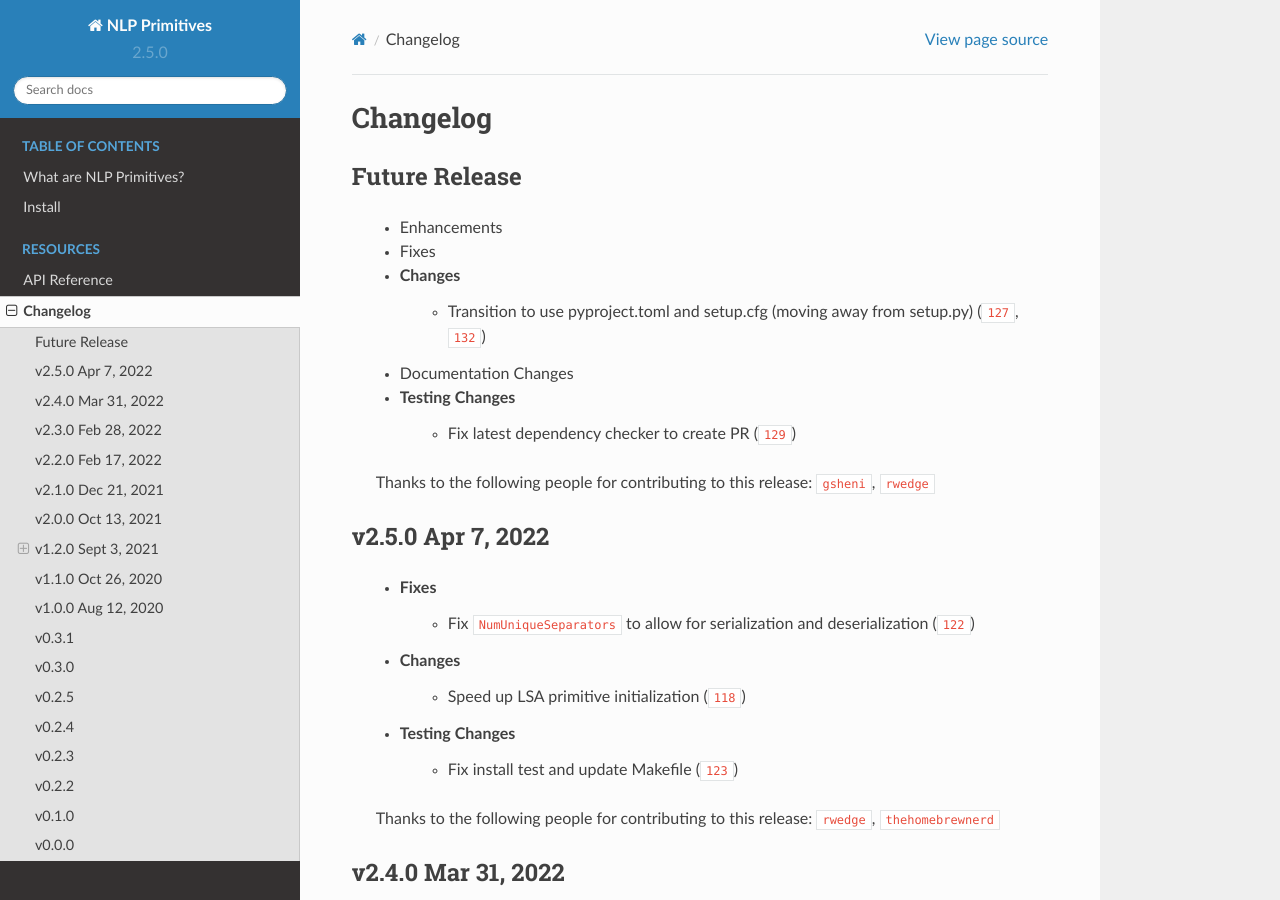
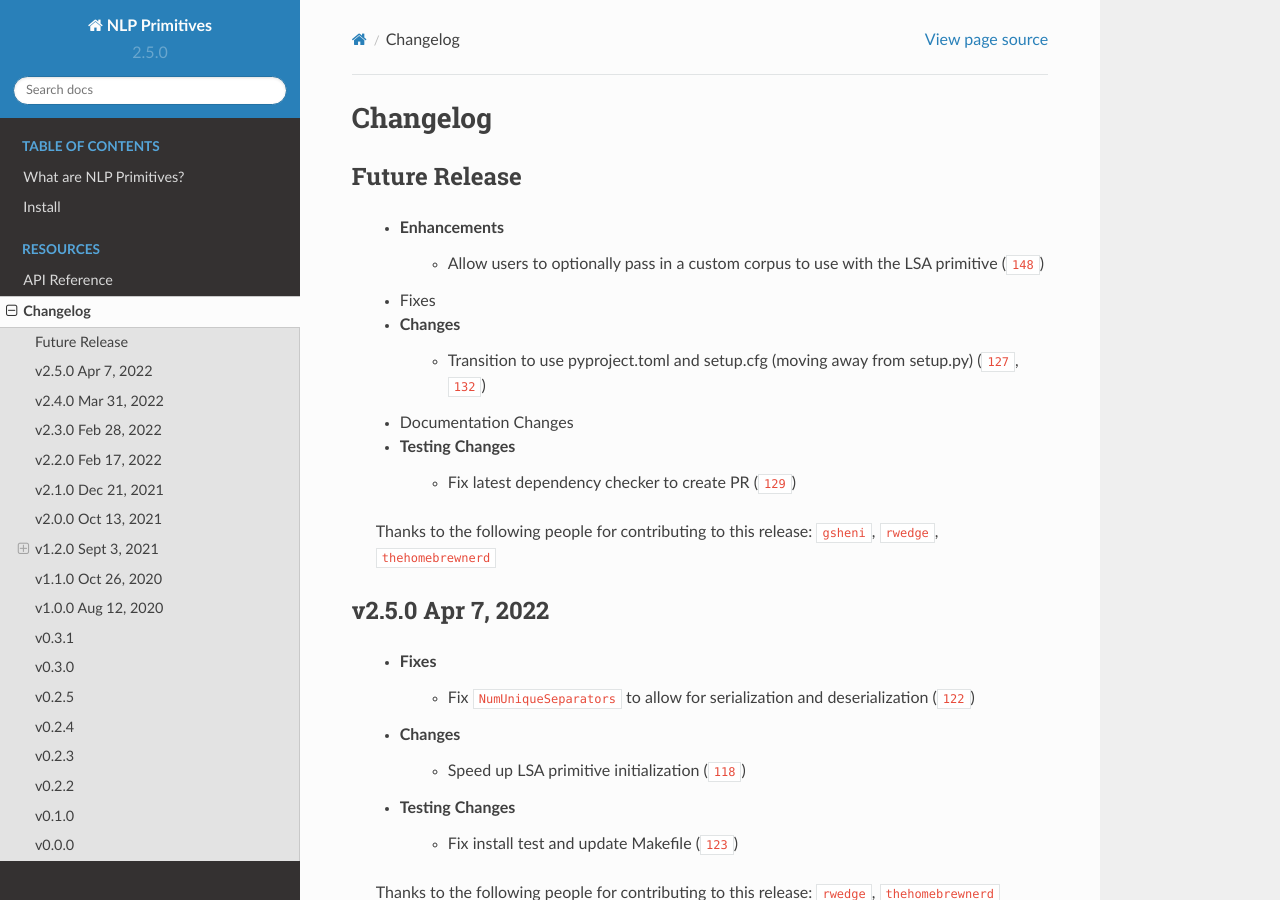
Before and after one commit to alteryx/nlp_primitives, a Sphinx documentation site: the page built from docs/source/changelog.rst, in a window 1280 px wide and 900 px high. Built offline with Sphinx 7.4.7 and the Read the Docs theme 2.0.0, drawn with Linux system fonts in a browser that asks for light colours; cross-references to code outside the pages are shown as plain code.

Commit message:
update release notes

```diff
--- a/docs/source/changelog.rst
+++ b/docs/source/changelog.rst
@@ -5,6 +5,7 @@
 Future Release
 ==============
     * Enhancements
+        * Allow users to optionally pass in a custom corpus to use with the LSA primitive (:pr:`148`)
     * Fixes
     * Changes
         * Transition to use pyproject.toml and setup.cfg (moving away from setup.py) (:pr:`127`, :pr:`132`)
@@ -13,7 +14,7 @@
         * Fix latest dependency checker to create PR (:pr:`129`)
 
     Thanks to the following people for contributing to this release:
-    :user:`gsheni`, :user:`rwedge`
+    :user:`gsheni`, :user:`rwedge`, :user:`thehomebrewnerd`
 
 v2.5.0 Apr 7, 2022
 ==================
```
